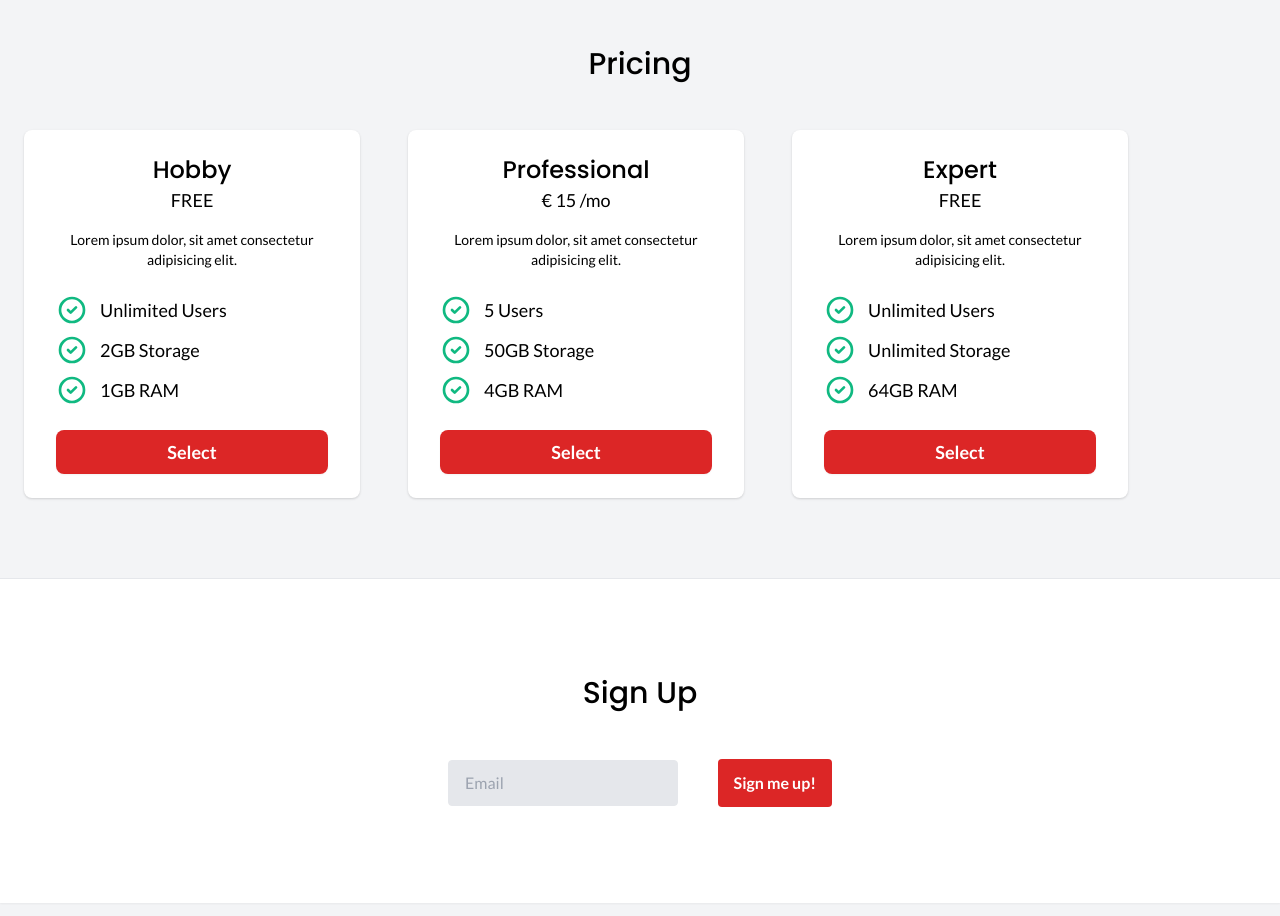
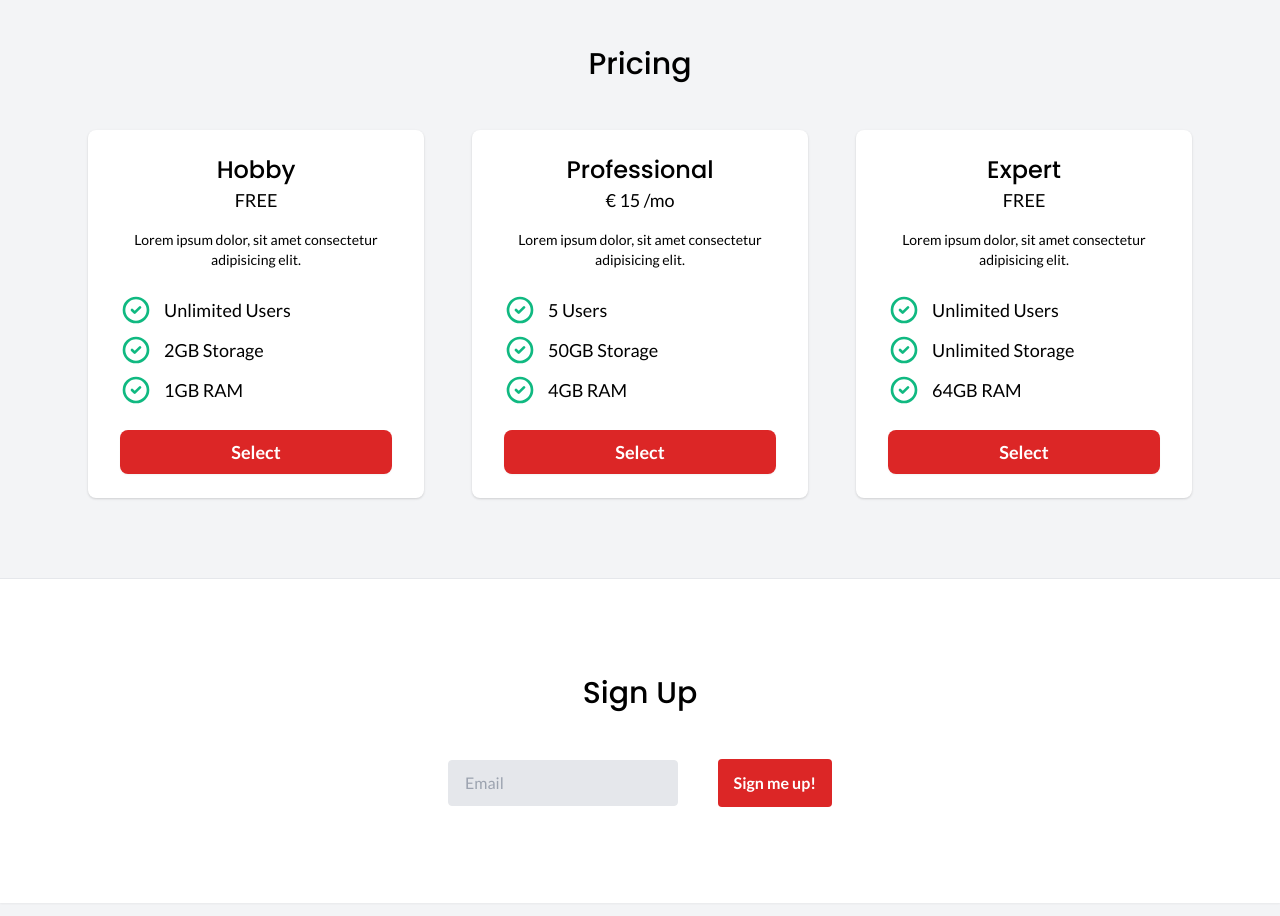
Before and after one commit to cyrildewit/my-freecodecamp-code, a plain HTML site: page responsive-web-design/product-landing-page/index.html in a window 1280 px wide. Shown: the part 1020-1936 px from the top of the page. Drawn offline with nearby package versions, Linux system fonts and the light colour scheme.

Commit message:
fix: centering of cards

```diff
--- a/responsive-web-design/product-landing-page/index.html
+++ b/responsive-web-design/product-landing-page/index.html
@@ -124,7 +124,7 @@
 
             <h1 class="font-poppins text-3xl font-medium text-center mb-12">Pricing</h1>
 
-            <div class="flex flex-col md:flex-row items-center -mx-4">
+            <div class="flex flex-col md:flex-row justify-center -mx-4">
 
                 <div class="px-6 max-w-sm">
                     <div class="bg-white shadow text-sm rounded-lg">
```
